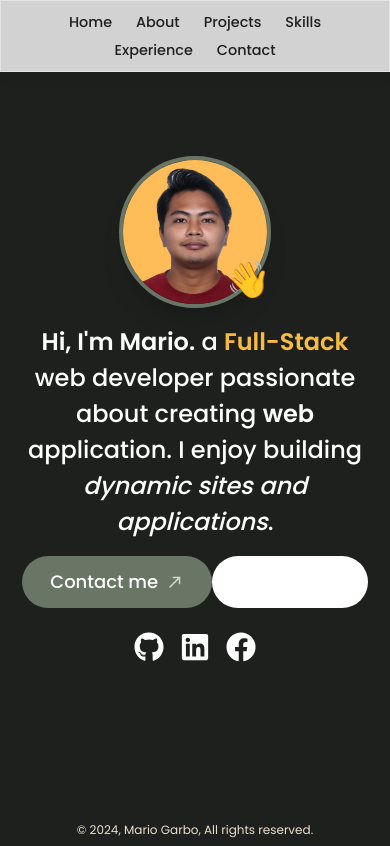
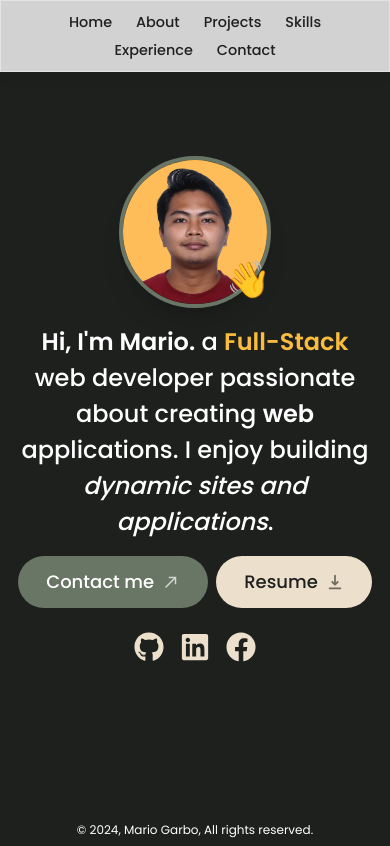
Before and after one commit to marioogarbo/Portfolio, a React (Vite) app: page / in a window 390 px wide. Built offline with nearby package versions, Linux system fonts and the light colour scheme.

Commit message:
Adding resposive for small screen

```diff
--- a/src/components/footer.jsx
+++ b/src/components/footer.jsx
@@ -1,6 +1,6 @@
 export default function Footer() {
   return (
-    <footer className=" px-4 text-center text-[#ECDFCC]">
+    <footer className=" px-4 text-center">
       <small className="mb-2 block text-xs">
         &copy; 2024, Mario Garbo, All rights reserved.
       </small>
--- a/src/components/hero.jsx
+++ b/src/components/hero.jsx
@@ -9,7 +9,7 @@ export default function Hero() {
   return (
     <section
       id="home"
-      className="mb-[10rem] mt-11 max-w-[50rem] text-center sm:mb-[162px]"
+      className="mb-[10rem] mt-11 max-w-[50rem] text-center sm:mb-[109px] sm:mt-5 "
     >
       <div className="flex items-center justify-center">
         <div className="relative">
@@ -25,7 +25,7 @@ export default function Hero() {
               alt="Mario Garbo Portrait"
               width={152}
               height={152}
-              className="rounded-full border-[#697565] border-4 shadow-xl"
+              className="rounded-full border-[#697565] border-4 shadow-xl sm:h-40 sm:w-40"
               fetchPriority="high" // load this first //update not working
               loading="eager"
             />
@@ -43,14 +43,14 @@ export default function Hero() {
         </div>
       </div>
       <motion.h1
-        className="mb-4 mt-4 px-4 text-2xl font-medium !leading-[1.5] sm:text-2xl"
+        className="mb-4 mt-4 px-4 text-2xl font-medium !leading-[1.5] sm:text-3xl"
         initial={{ opacity: 0, y: 100 }}
         animate={{ opacity: 1, y: 0 }}
       >
         <span className="font-bold">Hi, I'm Mario.</span> a{" "}
         <span className="font-bold text-[#FABC3F] capitalize">full-stack </span>
         web developer passionate about creating{" "}
-        <span className="font-bold">web</span> application. I enjoy building{" "}
+        <span className="font-bold">web</span> applications. I enjoy building{" "}
         <span className="italic">dynamic sites and applications</span>.
       </motion.h1>
 
@@ -62,7 +62,7 @@ export default function Hero() {
           delay: 0.1,
         }}
       >
-        <div className="flex mb-4 sm:gap-4">
+        <div className="flex mb-4 sm:gap-4 gap-2">
           <Link
             to={"./contact"}
             href="#contact"
@@ -77,7 +77,7 @@ export default function Hero() {
           </Link>
 
           <a
-            className="group bg-white px-7 py-3 flex items-center gap-2 rounded-full outline-none focus:scale-110 hover:scale-110 active:scale-105 transition cursor-pointer borderBlack dark:bg-white/10"
+            className="group bg-[#ECDFCC] text-[#1E201E] px-7 py-3 flex items-center gap-2 rounded-full outline-none focus:scale-110 hover:scale-110 active:scale-105 transition cursor-pointer"
             href="https://drive.google.com/file/d/1wwQtKaBvRJXc9vh5pd5HJ0VJzBsdQuz5/view?usp=drive_link"
             target="_blank"
           >
@@ -88,7 +88,7 @@ export default function Hero() {
 
         <div className="flex gap-4 items-center justify-center">
           <a
-            className="flex items-center text-white text-3xl rounded-full focus:scale-[1.15] hover:scale-[1.15] active:scale-105 transition cursor-pointer"
+            className="flex items-center text-[#ECDFCC] text-3xl rounded-full focus:scale-[1.15] hover:scale-[1.15] active:scale-105 transition cursor-pointer"
             href="https://github.com/marioogarbo"
             target="_blank"
           >
@@ -96,14 +96,14 @@ export default function Hero() {
           </a>
 
           <a
-            className="flex items-center text-white text-3xl rounded-full focus:scale-[1.15] hover:scale-[1.15] active:scale-105 transition cursor-pointer "
+            className="flex items-center text-[#ECDFCC] text-3xl rounded-full focus:scale-[1.15] hover:scale-[1.15] active:scale-105 transition cursor-pointer "
             href="https://www.linkedin.com/in/mariojosegarbo/ "
             target="_blank"
           >
             <FaLinkedin />
           </a>
           <a
-            className="flex items-center text-white text-3xl rounded-full focus:scale-[1.15] hover:scale-[1.15] active:scale-105 transition cursor-pointer "
+            className="flex items-center text-[#ECDFCC] text-3xl rounded-full focus:scale-[1.15] hover:scale-[1.15] active:scale-105 transition cursor-pointer "
             href="https://www.facebook.com/mariojosegarbo"
             target="_blank"
           >
```
